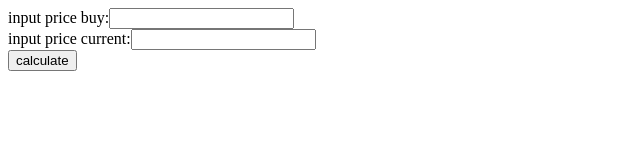
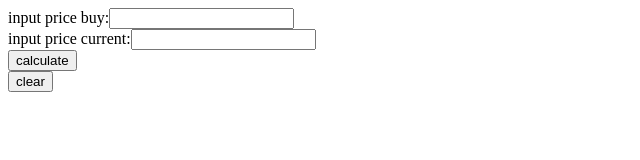
Before and after one commit to junkfreaknetyz/financecalculator, a plain HTML site: page index.html in a window 1280 px wide. Shown: the whole page, without its empty margins (0-640 px from the left). Drawn offline with Linux system fonts and the light colour scheme.

Commit message:
commit on july 07 2019

```diff
--- a/index.html
+++ b/index.html
@@ -33,6 +33,12 @@ this is a financial calculator pages
     <!-- end of execute caltulate -->
 
 <!-- ======================================== -->
+    <!-- clear inputs -->
+    <div class="class_Clear">
+      <button type="button" >clear</button>
+    </div>
+    <!-- end of clear inputs -->
+<!-- ======================================== -->
     <!-- result -->
     <div class="result">
       <label id="labelResult"></label>
```
